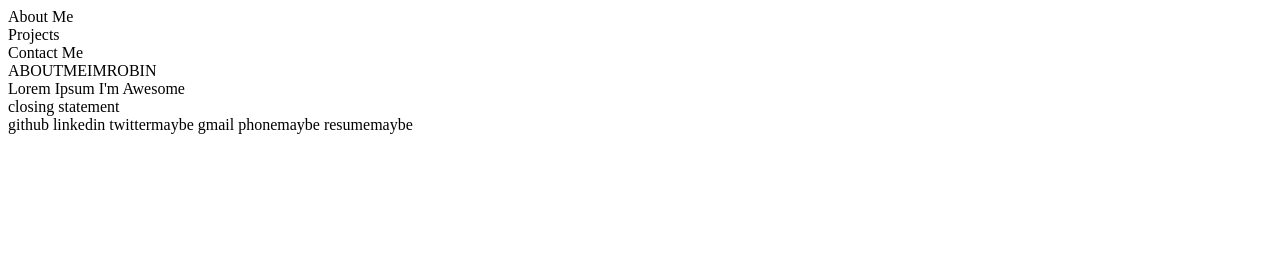
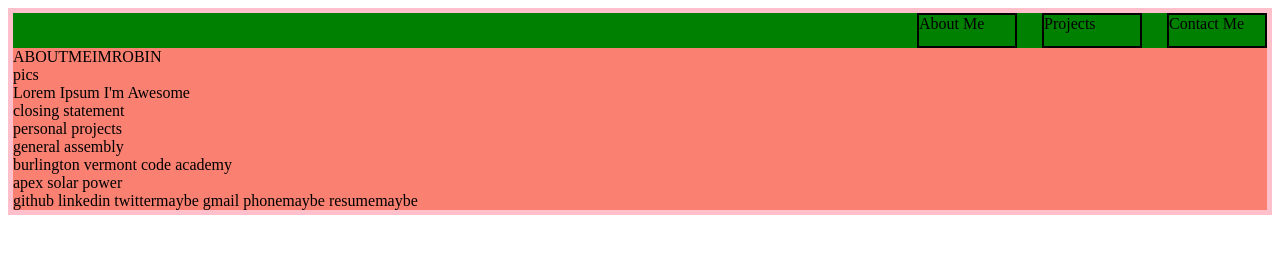
Before and after one commit to RobinRainwalker/playing-with-cssgrid, a plain HTML site: page index.html in a window 1280 px wide. Drawn offline with Linux system fonts and the light colour scheme.

Commit message:
gridcss test works

```diff
--- a/index.html
+++ b/index.html
@@ -14,18 +14,18 @@
 	</div>
 	<div class="about_me_landing_grid">
 		<div class="about_me_title">ABOUTMEIMROBIN</div>
-		<div class="about_me_pictures"></div>
+		<div class="about_me_pictures">pics</div>
 		<div class="about_me_main">Lorem Ipsum I'm Awesome</div>
 		<div class="about_me_footer">closing statement</div>
 	</div>
 	<div class="projects_grid">
-		<div class="personal_projects">
+		<div class="personal_projects">personal projects
 		</div>
-		<div class="general_assembly">
+		<div class="general_assembly">general assembly
 		</div>
-		<div class="bvtca">
+		<div class="bvtca">burlington vermont code academy
 		</div>
-		<div class="apex_solar_power">
+		<div class="apex_solar_power">apex solar power
 		</div>
 	</div>
 	<div class="contact_me_footer">
--- a/style.css
+++ b/style.css
@@ -1,3 +1,61 @@
 .wrapper {
+background-color: salmon;
+border: 5px solid pink;
+display: grid;
+}
+
+.navbar_grid {
+display: grid;
+grid-template-columns: 3fr 100px 100px 100px;
+grid-template-rows: 35px;
+background-color: green;
+grid-column-gap: 25px;
+}
+
+.about_me_nav {
+border: 2px solid black;
+grid-column-start: 2;
+grid-column-end: 3
+}
+.projects_nav {
+border: 2px solid black;
+}
+.contact_me_nav {
+border: 2px solid black;
+}
+
+.about_me_landing_grid {
 
 }
+.about_me_title {
+
+}
+.about_me_pictures {
+
+}
+.about_me_main {
+
+}
+.about_me_footer {
+
+}
+
+.projects_grid {
+
+}
+.personal_projects {
+
+}
+.general_assembly {
+
+}
+.bvtca {
+
+}
+.apex_solar_power {
+
+}
+
+.contact_me_footer {
+
+}
```
